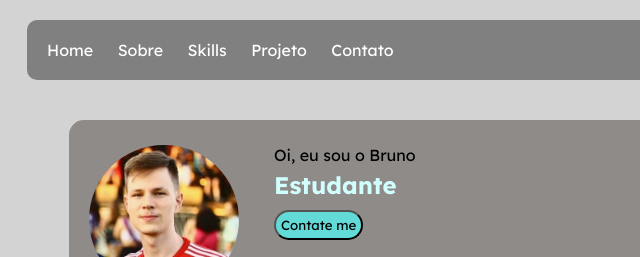
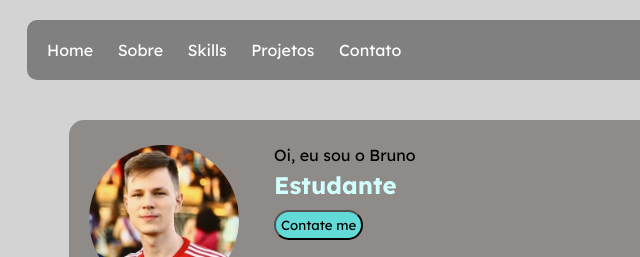
Before and after one commit to BrunoFranciosi/BrunoFranciosi.github.io, a plain HTML site: page index.html in a window 1280 px wide. Shown: the top 257 px of the page, 59-699 px from the left. Drawn offline with Linux system fonts and the light colour scheme.

Commit message:
teste projetos

```diff
--- a/index.html
+++ b/index.html
@@ -16,7 +16,7 @@
                 <li><a href="#">Home</a></li>
                 <li><a href="#">Sobre</a></li>
                 <li><a href="#">Skills</a></li>
-                <li><a href="#">Projeto</a></li>
+                <li><a href="#">Projetos</a></li>
                 <li><a href="#">Contato</a></li>
             </ul>
         </menu>
```
